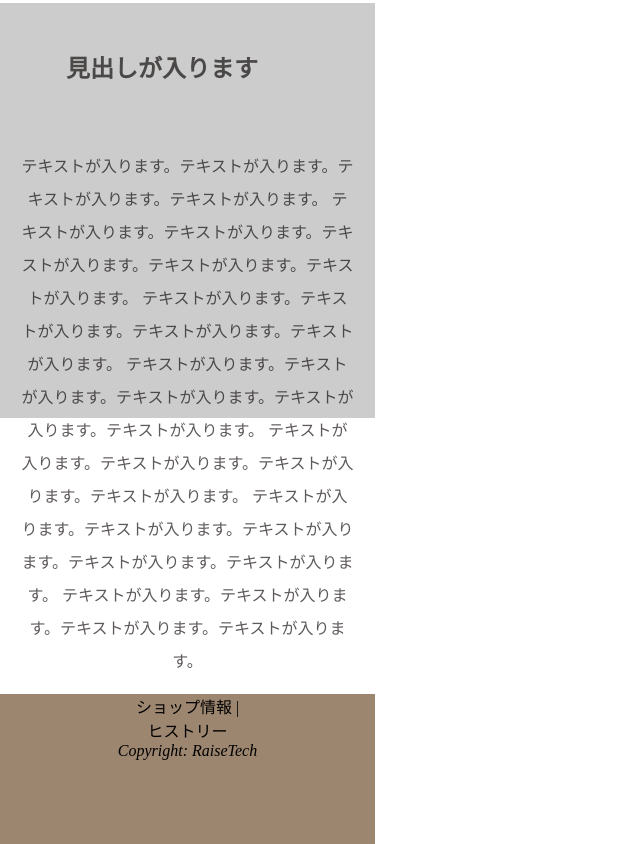
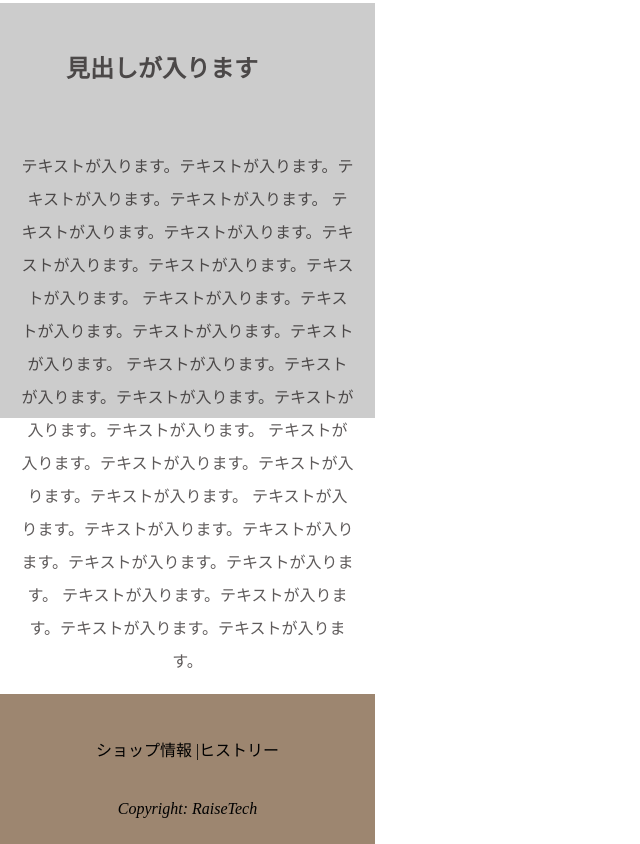
Before and after one commit to KaitoTakashima/first-test, a plain HTML site: page index.html in a window 1280 px wide. Shown: the part 1843-2687 px from the top of the page, without its empty margins (0-640 px from the left). Drawn offline with Linux system fonts and the light colour scheme.

Commit message:
レビュー用(css)

```diff
--- a/css/layout/_footer.scss
+++ b/css/layout/_footer.scss
@@ -3,14 +3,11 @@
     width:375px;
     background-color: #9D8670;
     text-align: center;
-    & .footer_menu{
+    & .l-footer_menu{
         display:flex;
         justify-content: center;
       li{
         margin:43px 0 39px 0;
       }
     }
-    // & .copyright{
-    //     //margin-bottom:31px;
-    // }
 }
```
Also changed, not shown: css/style.css, 1 other file.
